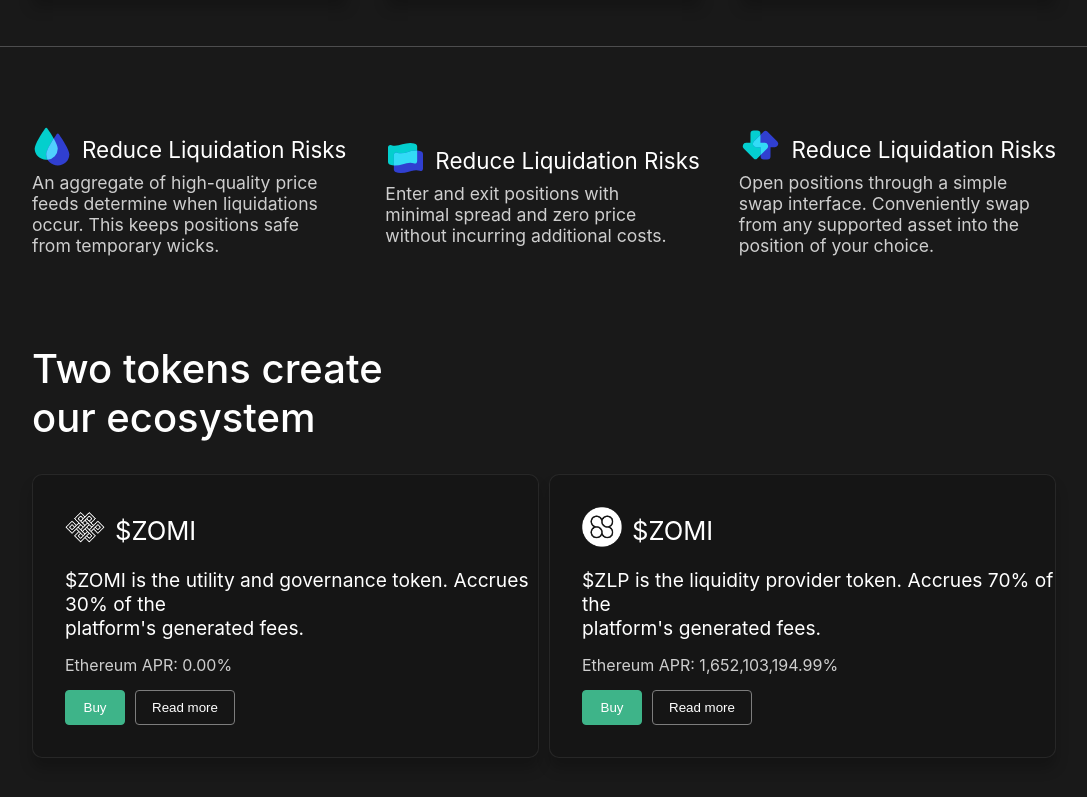
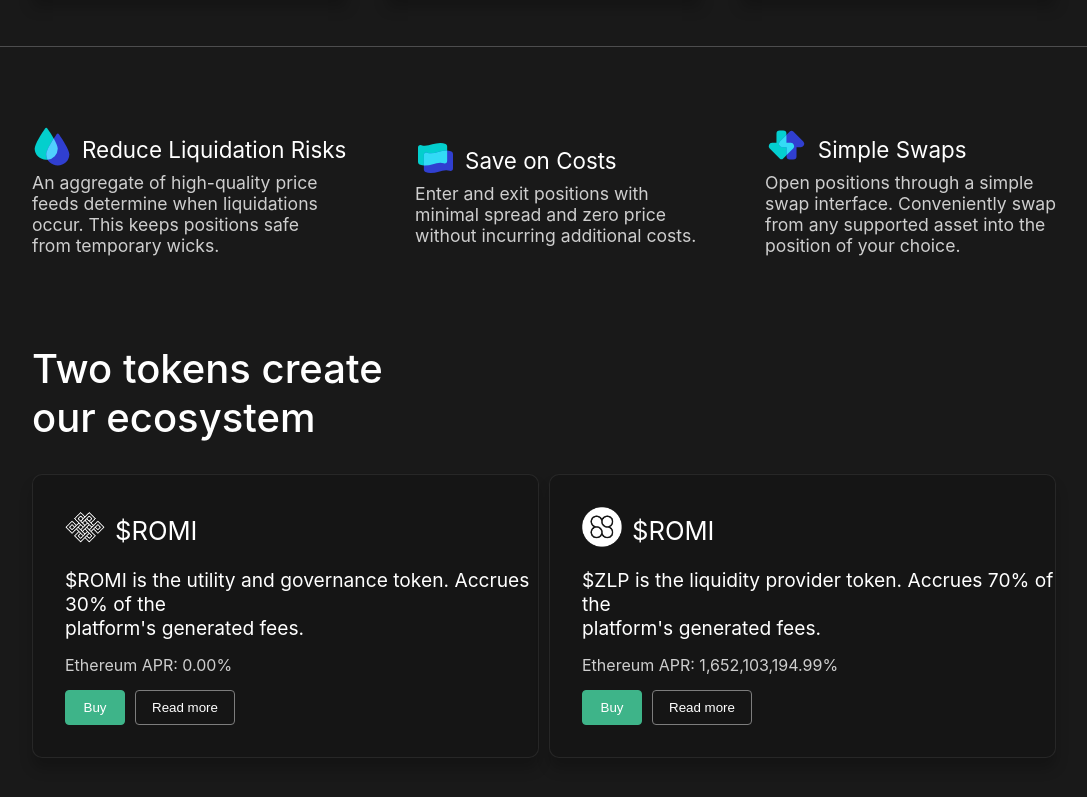
Before and after one commit to iamlokanath/PixelBridgesAssignment, a React (Create React App) app: page / in a window 1280 px wide. Shown: the part 571-1368 px from the top of the page, without its empty margins (96-1183 px from the left). Built offline with nearby package versions, Linux system fonts and the light colour scheme.

Commit message:
some changes

```diff
--- a/src/components/Dashboard.jsx
+++ b/src/components/Dashboard.jsx
@@ -158,7 +158,7 @@ const Dashboard = () => {
 
                               <div className="distribution-menu">
                                 <div className="distribution-menu-item">Supply</div>
-                                <div className="distribution-menu-price">10,000 $ZOMI</div>
+                                <div className="distribution-menu-price">10,000 $ROMI</div>
                               </div>
 
                               <div className="distribution-menu">
--- a/src/components/Hero.jsx
+++ b/src/components/Hero.jsx
@@ -37,7 +37,7 @@ const Hero = () => {
                     <img src={Save} alt="Reduce Liquidation Risks" />
                   </div>
                   <div className="hero-first-desc-heding-name">
-                    Reduce Liquidation Risks
+                  Save on Costs
                   </div>
                 </div>
                 <div className="hero-first-desc-para">
@@ -56,7 +56,7 @@ const Hero = () => {
                     <img src={Simple} alt="Reduce Liquidation Risks" />
                   </div>
                   <div className="hero-first-desc-heding-name">
-                    Reduce Liquidation Risks
+                  Simple Swaps
                   </div>
                 </div>
                 <div className="hero-first-desc-para">
@@ -82,11 +82,11 @@ const Hero = () => {
                     <div className="zomi-logo">
                       <img src={Zomi} alt="ZOMI" />
                     </div>
-                    <div className="zomi-name">$ZOMI</div>
+                    <div className="zomi-name">$ROMI</div>
                   </div>
 
                   <div className="zomi-para">
-                    $ZOMI is the utility and governance token. Accrues 30% of
+                    $ROMI is the utility and governance token. Accrues 30% of
                     the
                     <br /> platform's generated fees.
                   </div>
@@ -113,7 +113,7 @@ const Hero = () => {
                     <div className="zomi-logo">
                       <img src={Zlp} alt="ZOMI" />
                     </div>
-                    <div className="zomi-name">$ZOMI</div>
+                    <div className="zomi-name">$ROMI</div>
                   </div>
 
                   <div className="zomi-para">
```
